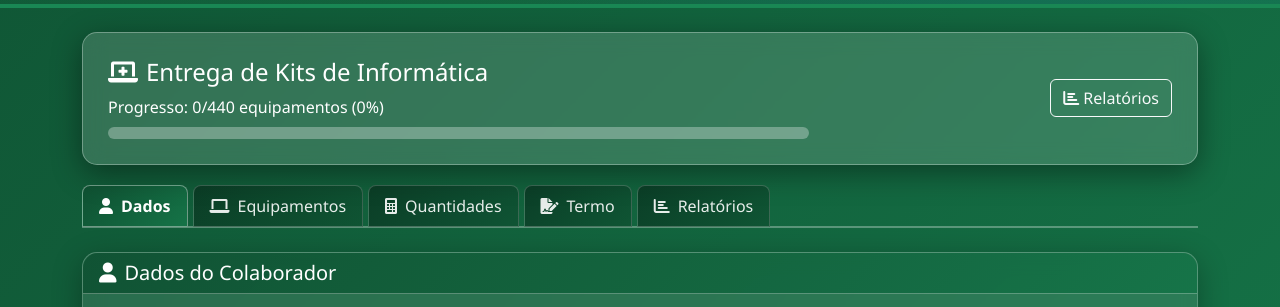
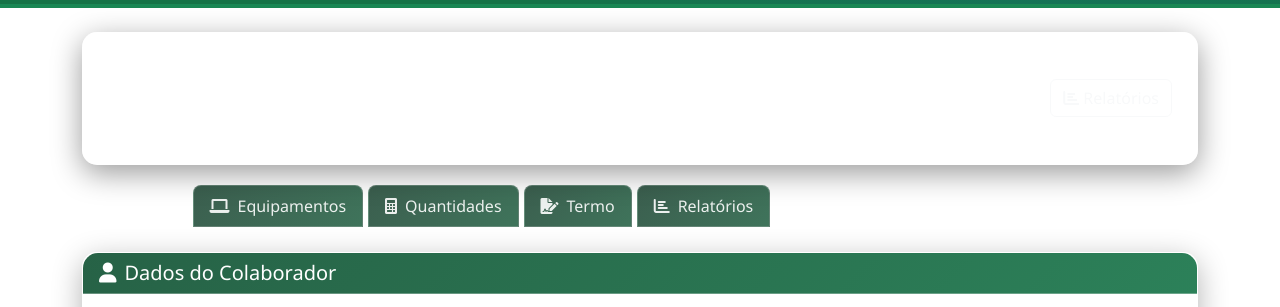
Before and after one commit to marcelohora698-hash/celere-tecnologia, a plain HTML site: page index.html in a window 1280 px wide. Shown: the part 440-747 px from the top of the page. Drawn offline with nearby package versions, Linux system fonts and the light colour scheme.

Commit message:
Update index.html

```diff
--- a/index.html
+++ b/index.html
@@ -8,13 +8,13 @@
     <link rel="stylesheet" href="https://cdnjs.cloudflare.com/ajax/libs/font-awesome/6.0.0/css/all.min.css">
     <style>
         :root {
-            --cor-primaria: #0f5132;
+            --cor-primaria: #157347;
             --cor-secundaria: #157347;
             --cor-destaque: #198754;
-            --verde-principal: #0f5132;
+            --verde-principal: ##157347;
             --verde-secundario: #157347;
-            --verde-escuro: #d1e7dd;
-            --verde-escuro: #0a3622;
+            --verde-escuro: #157347;
+            --verde-escuro: #157347;
         }
 
         body {
```
